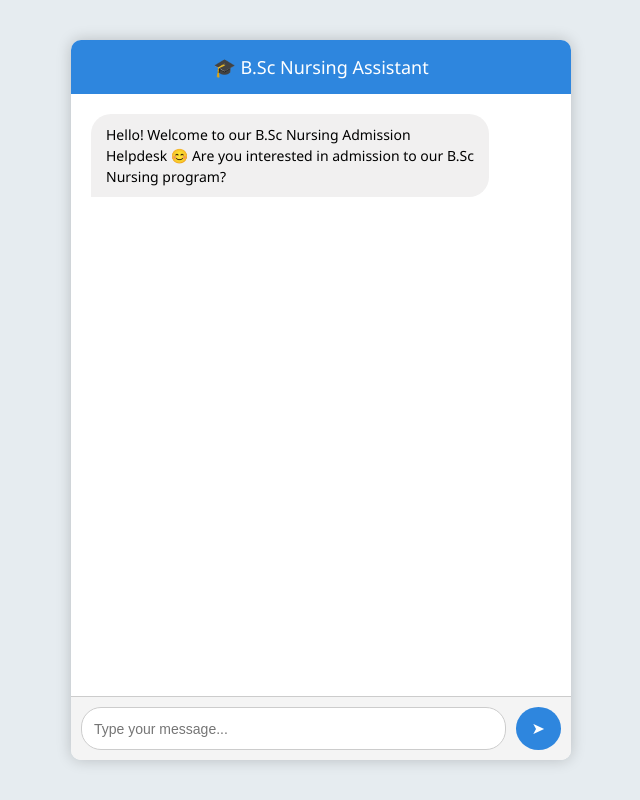
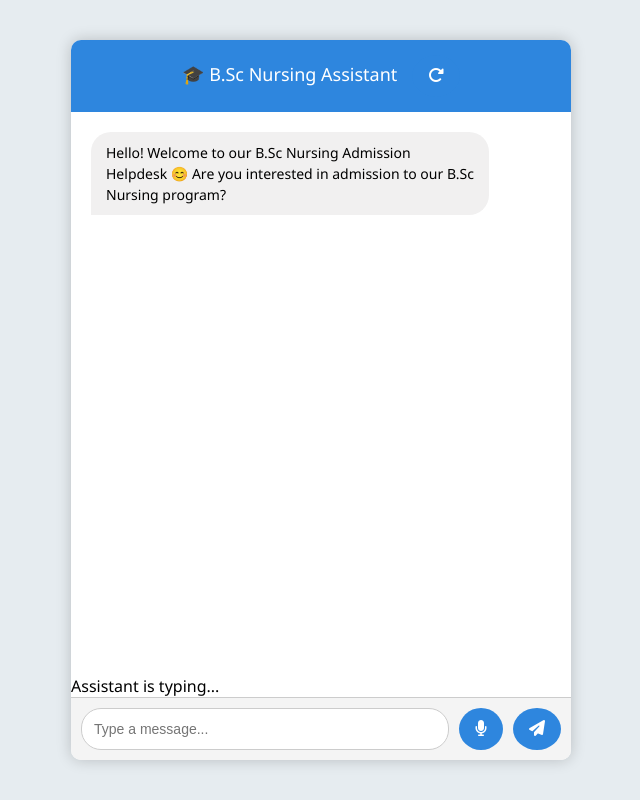
Before and after one commit to VenkataDurgaPrasadX/Nursing-Admission-Assistant, a plain HTML site: page bsc-nursing-chatbot/index.html in a window 1280 px wide. Shown: the whole page, without its empty margins (319-959 px from the left). Drawn offline with Linux system fonts and the light colour scheme.

Commit message:
Update index.html

```diff
--- a/bsc-nursing-chatbot/index.html
+++ b/bsc-nursing-chatbot/index.html
@@ -5,18 +5,41 @@
     <meta charset="UTF-8" />
     <meta name="viewport" content="width=device-width, initial-scale=1.0" />
     <title>B.Sc Nursing Chatbot</title>
+    <!-- Font Awesome for mic, reset, and send icons -->
+    <link rel="stylesheet" href="https://cdnjs.cloudflare.com/ajax/libs/font-awesome/6.4.0/css/all.min.css" />
     <link rel="stylesheet" href="style.css" />
 </head>
 
 <body>
     <div class="chat-container">
-        <div class="header">🎓 B.Sc Nursing Assistant</div>
+
+        <!-- Chat Header with Reset Button -->
+        <div class="header">
+            🎓 B.Sc Nursing Assistant
+            <button class="reset-btn" onclick="resetChat()" title="Restart Chat">
+                <i class="fas fa-rotate-right"></i>
+            </button>
+        </div>
+
+        <!-- Chat Display Area -->
         <div class="chat-box" id="chat-box"></div>
+
+        <!-- Typing Indicator -->
+        <div id="typing-indicator" class="typing-indicator">Assistant is typing...</div>
+
+        <!-- Input Area with WhatsApp-style mic + send -->
         <div class="input-area">
-            <input type="text" id="user-input" placeholder="Type your message..." />
-            <button onclick="handleUserInput()">➤</button>
+            <input type="text" id="user-input" placeholder="Type a message..." />
+            <button class="mic-btn" onclick="startVoiceInput()" title="Speak">
+                <i class="fas fa-microphone"></i>
+            </button>
+            <button class="send-btn" onclick="handleUserInput()" title="Send">
+                <i class="fas fa-paper-plane"></i>
+            </button>
         </div>
+
     </div>
+
     <script src="script.js"></script>
 </body>
 
```
